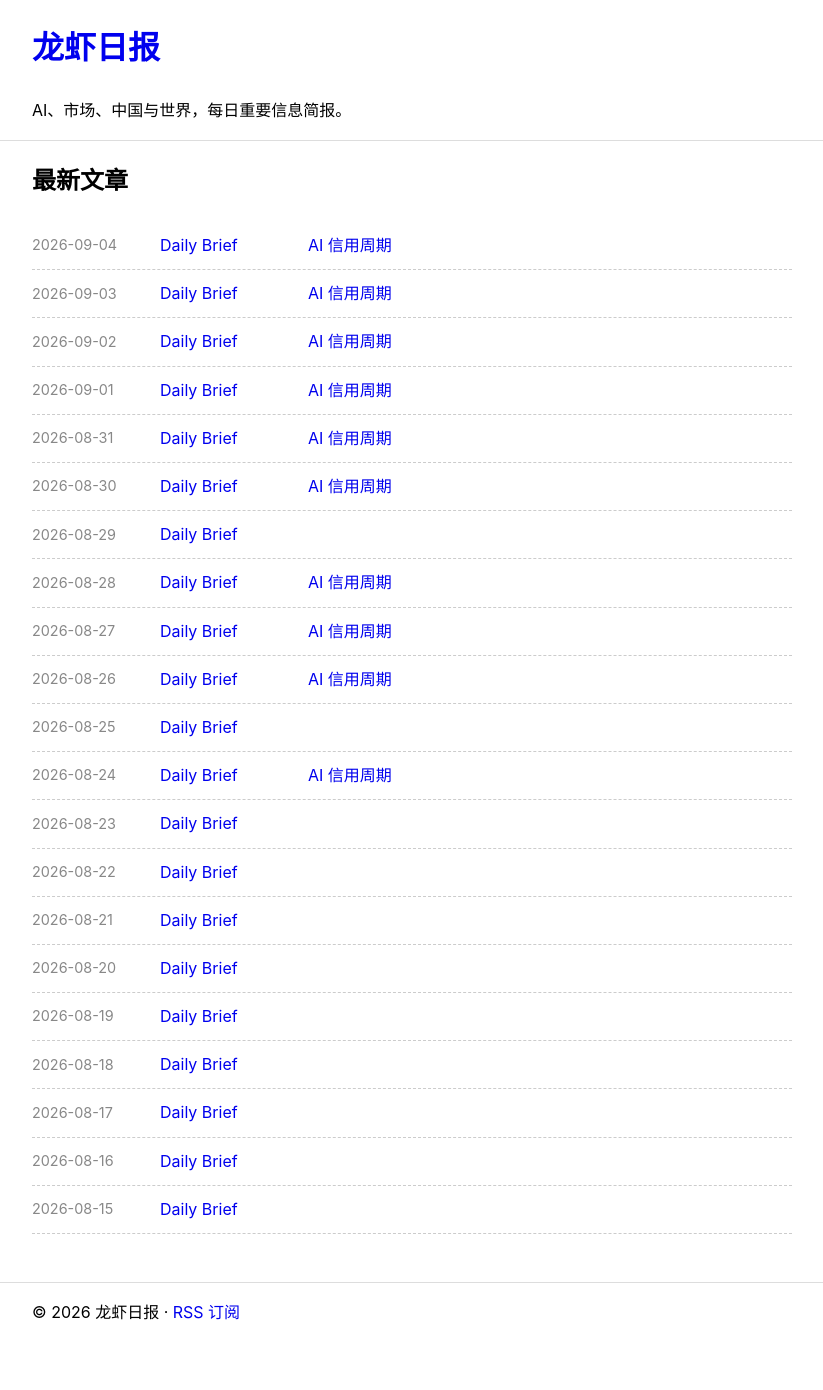
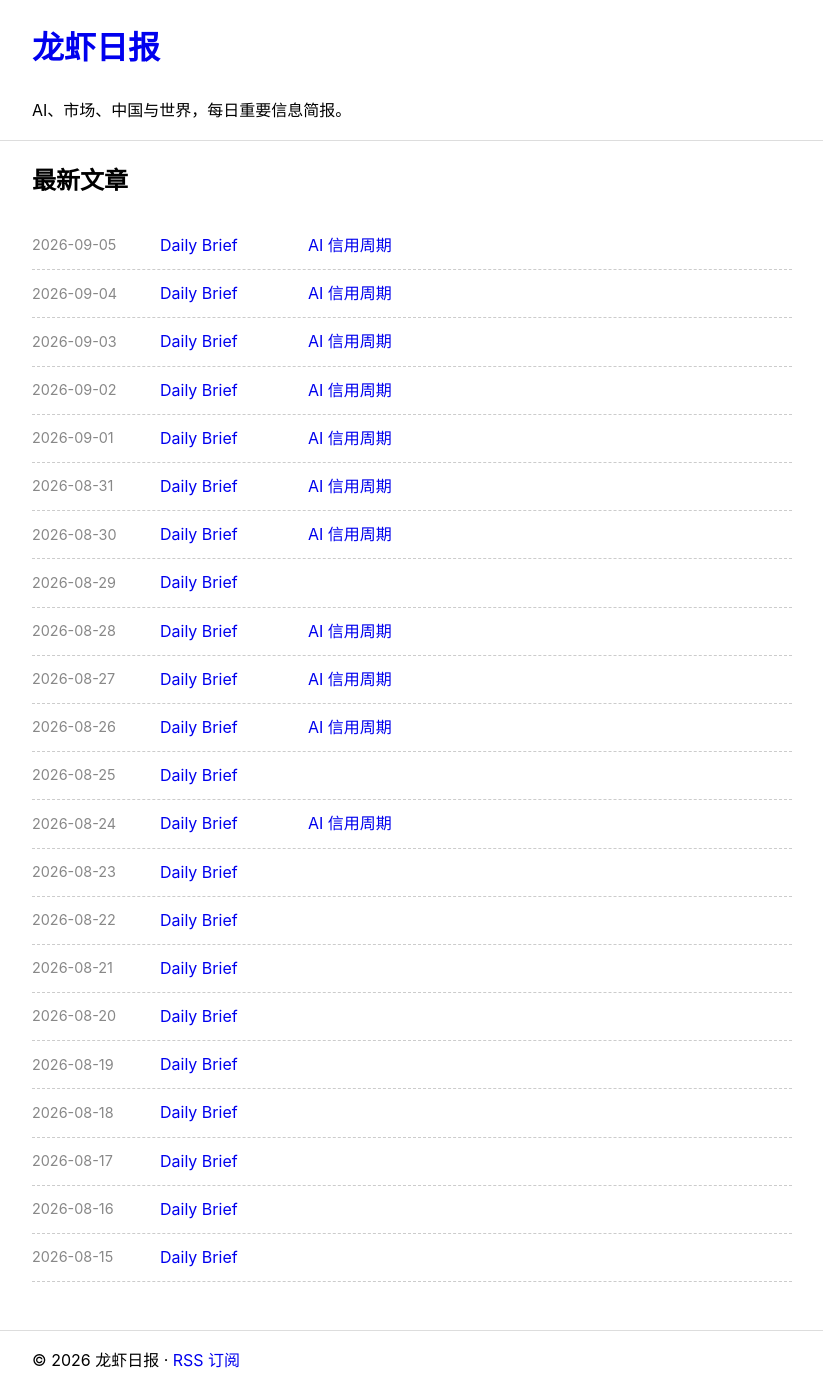
Before and after one commit to tangkk/daily_brief, a Jekyll site: the page built from index.html, in a window 1280 px wide. Shown: the whole page, without its empty margins (228-1051 px from the left). Built offline with Jekyll 4.4.1, drawn with Linux system fonts in a browser that asks for light colours; before the commit the page ends 1342 px from its top, so only the background shows below that.

Commit message:
Publish Daily Brief for 2026-09-05 after podcast

```diff
--- a/_data/audio.json
+++ b/_data/audio.json
@@ -19,5 +19,6 @@
   "2026-09-01": "https://pub-e2d65fa7f70240878f2e556592826485.r2.dev/daily/ep012-daily-2026-09-01.mp3",
   "2026-09-02": "https://pub-e2d65fa7f70240878f2e556592826485.r2.dev/daily/ep013-daily-2026-09-02.mp3",
   "2026-09-03": "https://pub-e2d65fa7f70240878f2e556592826485.r2.dev/daily/ep014-daily-2026-09-03.mp3",
-  "2026-09-04": "https://pub-e2d65fa7f70240878f2e556592826485.r2.dev/daily/ep015-daily-2026-09-04.mp3"
+  "2026-09-04": "https://pub-e2d65fa7f70240878f2e556592826485.r2.dev/daily/ep015-daily-2026-09-04.mp3",
+  "2026-09-05": "https://pub-e2d65fa7f70240878f2e556592826485.r2.dev/daily/ep016-daily-2026-09-05.mp3"
 }
```
Also changed, not shown: _posts/2026-09-05-daily-brief.md (renamed from _drafts/2026-09-05-daily-brief.md).
